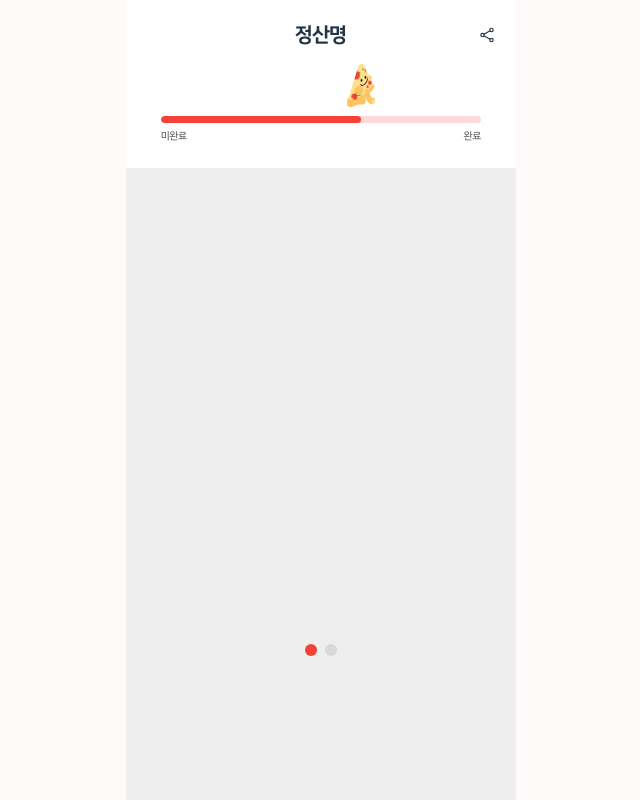
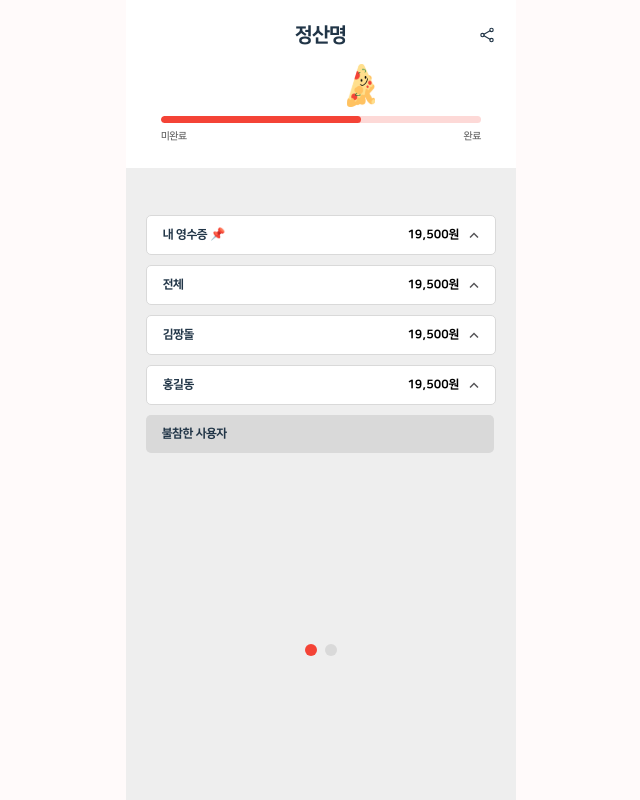
Before and after one commit to 9oormthon-univ/2025_SEASONTHON_TEAM_72_FE, a React (Vite) app: page /reviewreceipt in a window 1280 px wide. Shown: the whole page, without its empty margins (319-959 px from the left). Built offline with nearby package versions, Linux system fonts and the light colour scheme.

Commit message:
feat: 더미 데이터 제거 #29

```diff
--- a/src/components/ReviewReceipt/ReceiptSection.tsx
+++ b/src/components/ReviewReceipt/ReceiptSection.tsx
@@ -2,14 +2,12 @@ import styled from "styled-components";
 import { MdNotInterested } from "react-icons/md";
 import ReceiptDropdown from "../common/ReceiptDropdown";
 import EmptyDropdown from "../common/EmptyDropdown";
-import {
-  dummyData2,
-  dummyDataMe,
-  dummyDataEntire,
-} from "../../pages/ReviewReceiptPage";
+import settlementManagerData from "../../mocks/settlementManagerData.json";
+import { useProfileStore } from "../../stores/profileStore";
 
 const ReceiptSection = () => {
   // TODO: api로 인원 제한 수 get 예정
+  const { profile } = useProfileStore();
   const LIMIT = 6;
   const hap = 5;
   return (
@@ -27,11 +25,29 @@ const ReceiptSection = () => {
         <ReceiptDropdown data={dummyDataEntire} />
         {dummyData2.map((it) => (
           <ReceiptDropdown key={it.user} data={it} />
-        ))}
+        ))} */}
+        {(() => {
+          const list = settlementManagerData.data;
+          const mine = list.find((d) => d.user === profile.nickname);
+          const total = list.find((d) => /전체/.test(d.user));
+          const others = list.filter((d) => d !== mine && d !== total);
+          const ordered = [mine, total, ...others.filter(Boolean)];
+          return ordered.filter(Boolean).map((entry) => (
+            <ReceiptDropdown
+              key={entry?.user}
+              initialPaid={entry?.paid}
+              data={{
+                user: entry!.user,
+                userId: entry!.user_id,
+                items: entry!.items,
+              }}
+            />
+          ));
+        })()}
         {LIMIT - hap > 0 &&
           Array.from({ length: LIMIT - hap }).map((_, i) => (
             <EmptyDropdown key={`empty-${i}`} />
-          ))} */}
+          ))}
       </ReceiptWrapper>
     </ReceiptDiv>
   );
```
